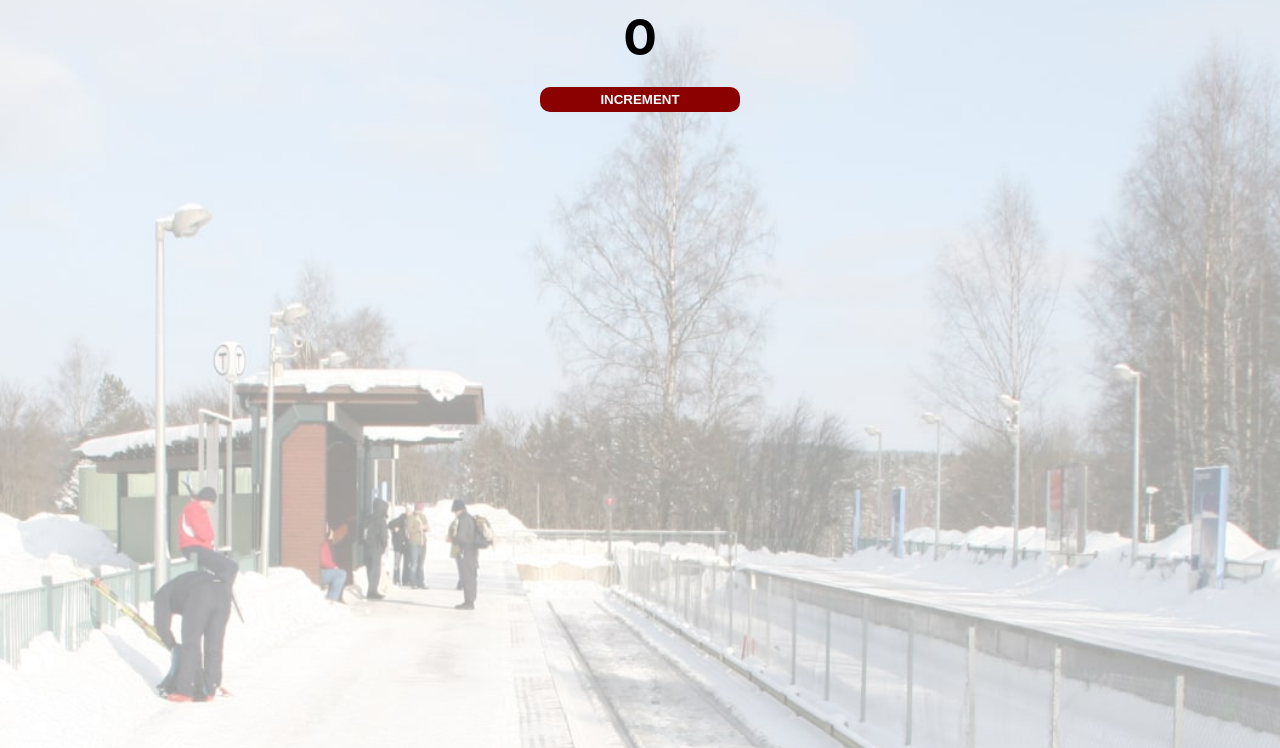
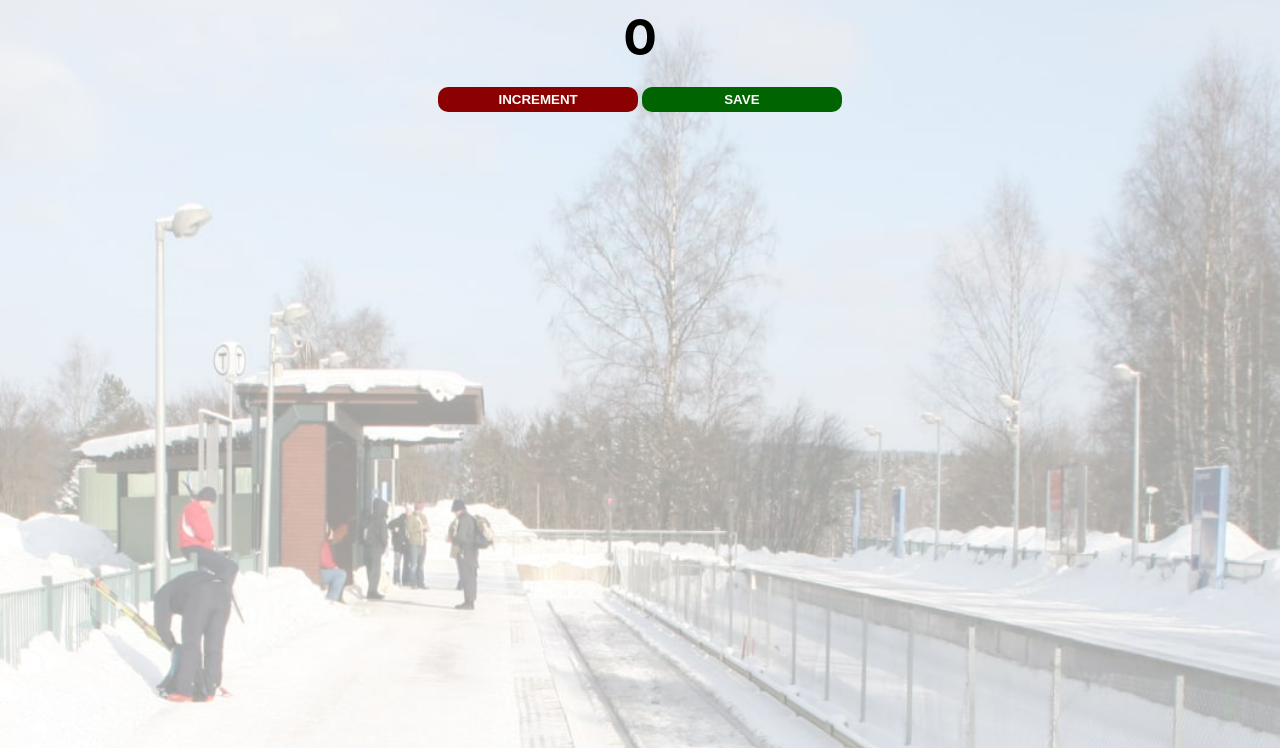
Before and after one commit to bemnetSeifu/PassengerCounterApp, a website built with Vite: page index.html in a window 1280 px wide. Shown: the part 52-800 px from the top of the page. Built offline with nearby package versions, Linux system fonts and the light colour scheme.

Commit message:
Creating the save button

```diff
--- a/index.css
+++ b/index.css
@@ -34,3 +34,11 @@ button {
 #increment-btn:active {
     background-color: rgb(168, 74, 74);
 }
+
+#save-btn {
+    background: rgb(0, 100, 0);
+}
+
+#save-btn:active {
+    background-color: rgb(8, 124, 85);
+}
--- a/index.html
+++ b/index.html
@@ -6,6 +6,7 @@
         <h1>People entered:</h1>
         <h2 id="count-el">0</h2>
         <button id="increment-btn" onclick="increment()">INCREMENT</button>
+        <button id="save-btn" onclick="save()">SAVE</button>
         <script src="index.js"></script>
     </body>
 </html>
--- a/index.js
+++ b/index.js
@@ -9,3 +9,7 @@ function increment() {
     count = count + 1
     countEl.innerText = count
 }
+
+function save() {
+    console.log(count)
+}
```
